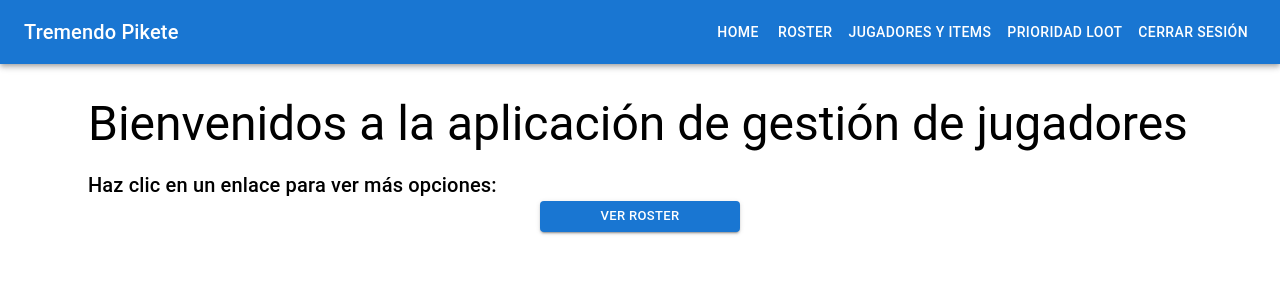
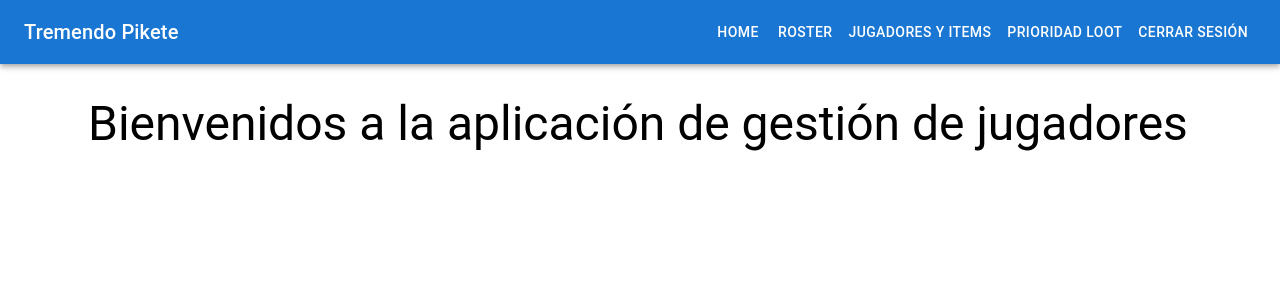
Before and after one commit to Raul1992gt/Tremendo-Pikete-front, a React (Create React App) app: page / in a window 1280 px wide. Shown: the top 300 px of the page. Built offline with nearby package versions, Linux system fonts and the light colour scheme; sample sign-in values are in the browser's storage.

Commit message:
Dejar sólo mensaje al logear

```diff
--- a/src/components/HomePage.js
+++ b/src/components/HomePage.js
@@ -16,35 +16,6 @@ const HomePage = () => {
       <Typography variant="h3" gutterBottom>
         {nombreUsuario ? `Bienvenido, ${nombreUsuario}!` : 'Bienvenidos a la aplicación de gestión de jugadores'}
       </Typography>
-      <Typography variant="h6">
-        Haz clic en un enlace para ver más opciones:
-      </Typography>
-
-      {/* Usar Stack para separar los botones verticalmente */}
-      <Stack spacing={2} direction="column" alignItems="center">
-        <Box width="200px">
-          <Button
-            variant="contained"
-            color="primary"
-            href="/roster" // No pasa el id, solo va a Roster
-            size="small"
-            fullWidth
-          >
-            Ver Roster
-          </Button>
-        </Box>
-        {/* <Box width="200px">
-          <Button
-            variant="contained"
-            color="primary"
-            href={`/dashboard/${userId}`} // Pasa el id en la URL solo para Dashboard
-            size="small"
-            fullWidth
-          >
-            Mi Dashboard
-          </Button>
-        </Box> */}
-      </Stack>
     </Container>
   );
 };
```
